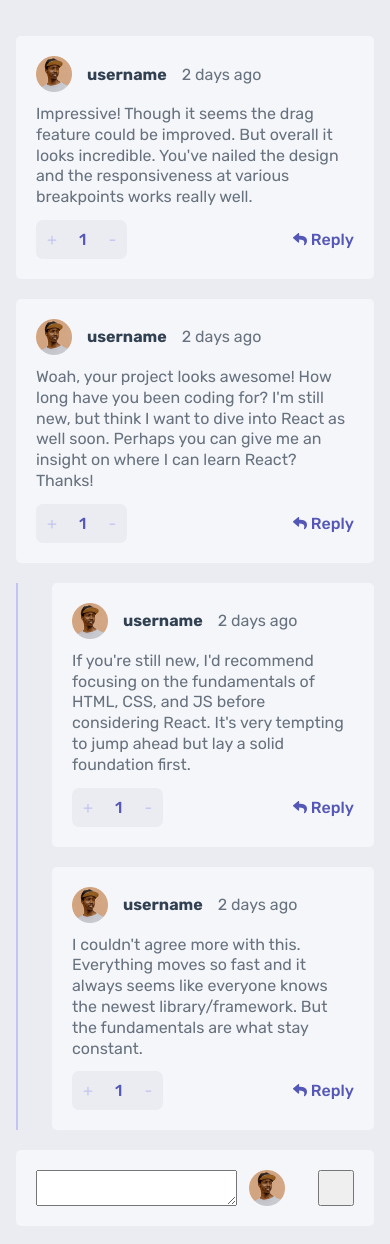
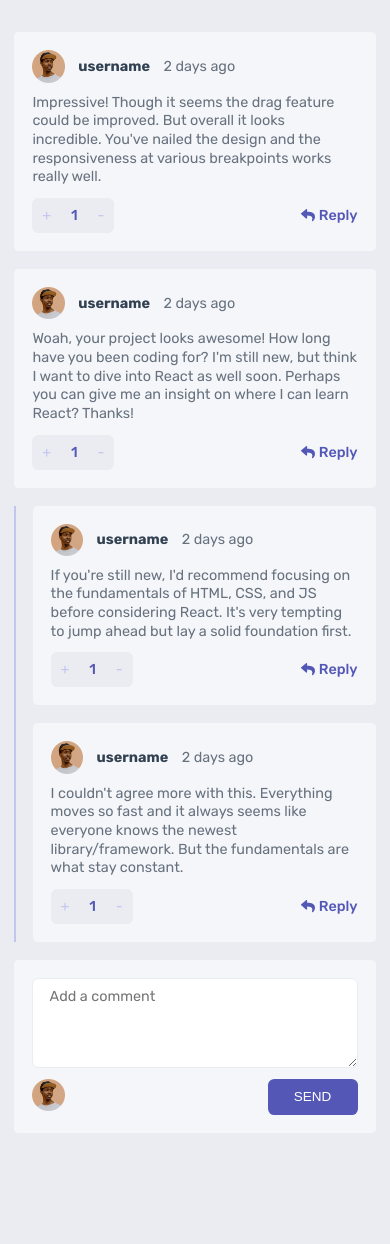
Before and after one commit to alisariyer/comments-app, a React (Create React App) app: page / in a window 390 px wide. Shown: the top 1244 px of the page. After the commit the page ends 1165 px from the top, so only its background shows below. Built offline with nearby package versions, Linux system fonts and the light colour scheme.

Commit message:
Transform delay timing into css variable, start Modal component, finish add comment section styling, fix responsive errors, adjust add comment section grid sizing

```diff
--- a/src/components/AddComment.js
+++ b/src/components/AddComment.js
@@ -4,9 +4,9 @@ import imgUser from "../images/avatars/image-ramsesmiron.png";
 export default function AddComment() {
   return (
     <div className="card">
-        <textarea className="card-input" />
-        <img src={imgUser} alt="" className="card-img" />
-        <button type="button" className="card-btn" value="SEND"/>
+        <textarea className="card-input" placeholder="Add a comment"/>
+        <img src={imgUser} alt="" className="card-img card-img-grid" />
+        <button type="button" className="card-btn">SEND</button>
     </div>
   )
 }
--- a/src/components/CardContainer.js
+++ b/src/components/CardContainer.js
@@ -3,7 +3,6 @@ import Card from "./Card";
 import data from "../data.json";
 
 export default function CardContainer() {
-  console.log(data.comments);
   const cards = data.comments.map((comment) => {
     return (
       <>
--- a/src/styles/base.css
+++ b/src/styles/base.css
@@ -16,14 +16,16 @@
     --fw-regular: 400;
     --fw-medium: 500;
     --fw-bold: 700;
+    --delay: .3s;
     font-size: 62.5%;
 
     /* To use resize elements by this reference - Responsive Design */
-    --rem: 1rem;
+    --rem: .9rem;
 }
 
 *, *::before, *::after {
     box-sizing: border-box;
+    outline: none;
 }
 
 body, h1, h2, h3, p {
@@ -40,5 +42,5 @@ body {
 
 .container {
     margin: 0 auto;
-    max-width: calc(var(--rem) * 100);
+    max-width: calc(var(--rem) * 80);
 }
--- a/src/styles/card.css
+++ b/src/styles/card.css
@@ -1,5 +1,13 @@
+/**********************************************************************
+                            CARD STYLING
+***********************************************************************/
+
+/*
+Card styling for each commnt section
+Use grid display because of specific changing between desktop and mobile ui
+===========================================================================*/
+
 .card {
-    /* Use grid in order to manage bottom to left, bottom to up lacation changins */
     display: grid;
     min-height: calc(var(--rem) * 7);
     grid-template-columns: auto auto auto;
@@ -11,9 +19,13 @@
     margin-bottom: calc(var(--rem) * 2);
 }
 
+/*
+Use to push a little if a reply of comment
+===========================================================================*/
+
 .offset {
     border-left: 2px solid var(--c-light-grayish-blue);
-    padding-left: calc(var(--rem) * 3.4);
+    padding-left: calc(var(--rem) * 1.8);
     margin-left: 0;
 }
 
@@ -35,7 +47,9 @@
     font-size: calc(var(--rem) * 1.6);
 }
 
-/* By default display: none */
+/*
+display: none by default, use visible class to show
+===========================================================================*/
 .card-me {
     text-transform: lowercase;
     background-color: var(--c-moderate-blue);
@@ -47,7 +61,6 @@
     display: none;
 }
 
-/* Use to make visible delete, edit etc. elements */
 .visible {
     display: block;
 }
@@ -62,7 +75,10 @@
     line-height: 1.3;
 }
 
-/* By default display: none */
+/*
+display: none by default, use visible class to show
+===========================================================================*/
+
 .card-tag {
     font-weight: var(--fw-medium);
     color: var(--c-moderate-blue);
@@ -102,7 +118,7 @@
 }
 
 .card-up, .card-down, .card-number, .card-delete, .card-reply, svg>path {
-    transition: color .5s, fill .5s;
+    transition: color var(--delay), fill var(--delay);
 }
 
 .card-delete, .card-reply {
@@ -114,7 +130,10 @@
     gap: calc(var(--rem) * 1.2);
 }
 
-/* By default display: none */
+/*
+display: none by default, use visible class to show
+===========================================================================*/
+
 .card-delete {
     font-weight: var(--fw-medium);
     color: var(--c-soft-red);
@@ -144,7 +163,62 @@
     fill: var(--c-light-grayish-blue);
 }
 
-@media screen and (min-width: 800px) {
+/**********************************************************************
+                     ADD COMMENT SECTION STYLING
+***********************************************************************/
+
+/*
+Use grid display of card class
+===========================================================================*/
+.card-input {
+    grid-area: 1 / 1 / 3 / 4;
+    padding: calc(var(--rem));
+    padding-left: calc(var(--rem) * 1.8);
+    border: 1px solid var(--c-light-gray);
+    border-radius: calc(var(--rem) * .7);
+    min-height: calc(var(--rem) * 10);
+    resize: vertical;
+    font-family: inherit;
+    color: var(--c-grayish-blue);
+    font-size: inherit;
+    transition: border var(--delay);
+}
+
+.card-input:active, .card-input:focus {
+    border-color: var(--c-moderate-blue);
+}
+
+.card-img-grid {
+    grid-area: 3 / 1 / 4 / 2;
+}
+
+.card-btn {
+    grid-area: 3 / 3 / 4 / 4;
+    justify-self: end;
+    background-color: var(--c-moderate-blue);
+    border-radius: calc(var(--rem) * .7);
+    color: var(--c-white);
+    border: none;
+    cursor: pointer;
+    font-size: calc(var(--rem) * 1.5);
+    font-weight: var(--fw-medium);
+    width: calc(var(--rem) * 10);
+    height: calc(var(--rem) * 4);
+    transition: background-color var(--delay);
+}
+
+.card-btn:active, .card-btn:focus, .card-btn:hover {
+    background-color: var(--c-light-grayish-blue);
+}
+
+/**********************************************************************
+                ONE BREAKPOINT FOR RESPONSIVE SUPPORT
+***********************************************************************/
+
+@media screen and (min-width: 890px) {
+    :root {
+        --rem: 1rem;
+    }
     .card {
         gap: calc(var(--rem) * 1.2) calc(var(--rem) * 1.4);
     }
@@ -177,4 +251,17 @@
         padding: calc(var(--rem)) calc(var(--rem) * 1.3) ;
     }
 
+    .card-input {
+        grid-area: 1 / 2 / 4 / 3;
+        width: calc(var(--rem) * 60);
+    }
+
+    .card-img-grid {
+        grid-area: 1 / 1 / 2 / 2;
+    }
+
+    .card-btn {
+        grid-area: 1 / 3 / 2 / 4;
+    }
+
 }
```
Also changed, not shown: src/components/Modal.js (added, +9 -0 lines).
